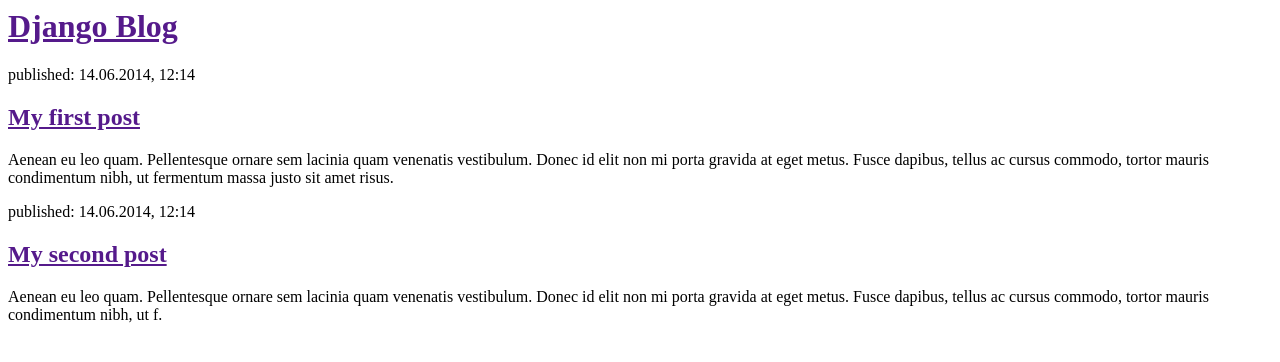
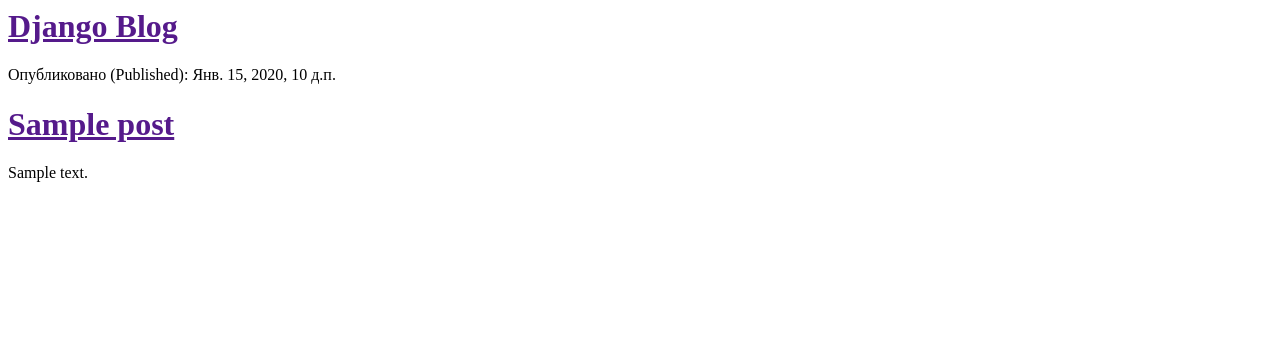
Before and after one commit to Dmitriy34/home, a Django app: template blog/templates/blog/post_list.html in a window 1280 px wide. Shown: the top 362 px of the page. Run offline with Django 3.2, Linux system fonts and the light colour scheme; the template is opened without the code that fills it: values that come from a table or form of the project are taken from there, others are empty; tables that the repository leaves empty hold one stand-in row (values such as "Sample post").

Commit message:
end Шаблоны Django

```diff
--- a/blog/templates/blog/post_list.html
+++ b/blog/templates/blog/post_list.html
@@ -7,16 +7,10 @@
             <h1><a href="">Django Blog</a></h1>
         </div>
 
-        <div>
-            <p>published: 14.06.2014, 12:14</p>
-            <h2><a href="">My first post</a></h2>
-            <p>Aenean eu leo quam. Pellentesque ornare sem lacinia quam venenatis vestibulum. Donec id elit non mi porta gravida at eget metus. Fusce dapibus, tellus ac cursus commodo, tortor mauris condimentum nibh, ut fermentum massa justo sit amet risus.</p>
-        </div>
-
-        <div>
-            <p>published: 14.06.2014, 12:14</p>
-            <h2><a href="">My second post</a></h2>
-            <p>Aenean eu leo quam. Pellentesque ornare sem lacinia quam venenatis vestibulum. Donec id elit non mi porta gravida at eget metus. Fusce dapibus, tellus ac cursus commodo, tortor mauris condimentum nibh, ut f.</p>
-        </div>
+        {% for post in posts %}
+            <p>Опубликовано (Published): {{ post.published_date }}  </p>  <!-- точно также-->
+            <h1><a href=""> {{ post.title }}</a></h1>   <!--post.title - Обращение к полю title модели Post-->
+            <p>{{ post.text|linebreaksbr }}</p>       <!-- |linebreaksbr - прогоняет текст через фильтр, для преобразования переносов строк в параграфы -->
+        {% endfor %}
     </body>
 </html>
--- a/blog/views.py
+++ b/blog/views.py
@@ -1,8 +1,12 @@
 from django.shortcuts import render
+from django.utils import timezone
+from .models import Post
+
 
 # Create your views here.
 def post_list(request):
-    return render(request, 'blog/post_list.html', {})
+    posts = Post.objects.filter(published_date__lte=timezone.now()).order_by('published_date')
+    return render(request, 'blog/post_list.html', {'posts': posts})
 
 # Как ты можешь заметить, мы создали метод (def) с именем post_list,
 # который принимает в request в качестве аргумента
```
